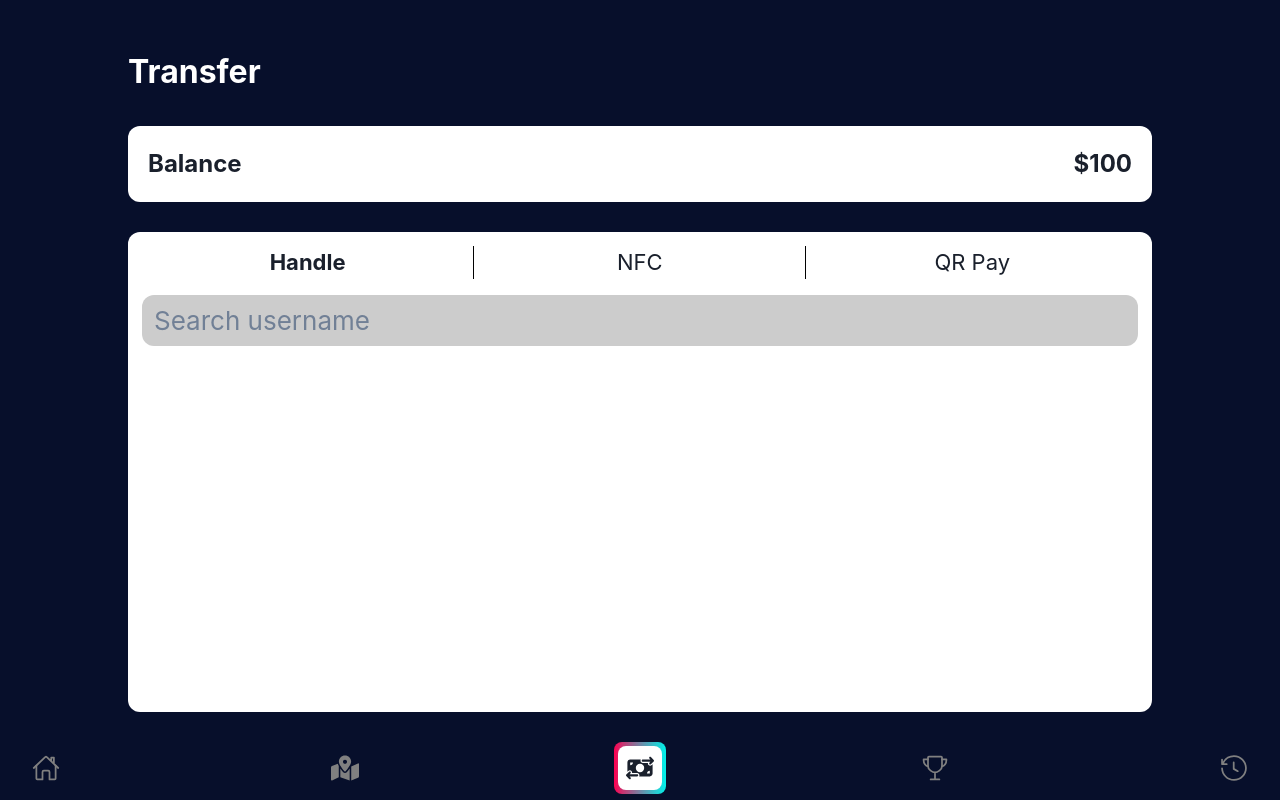
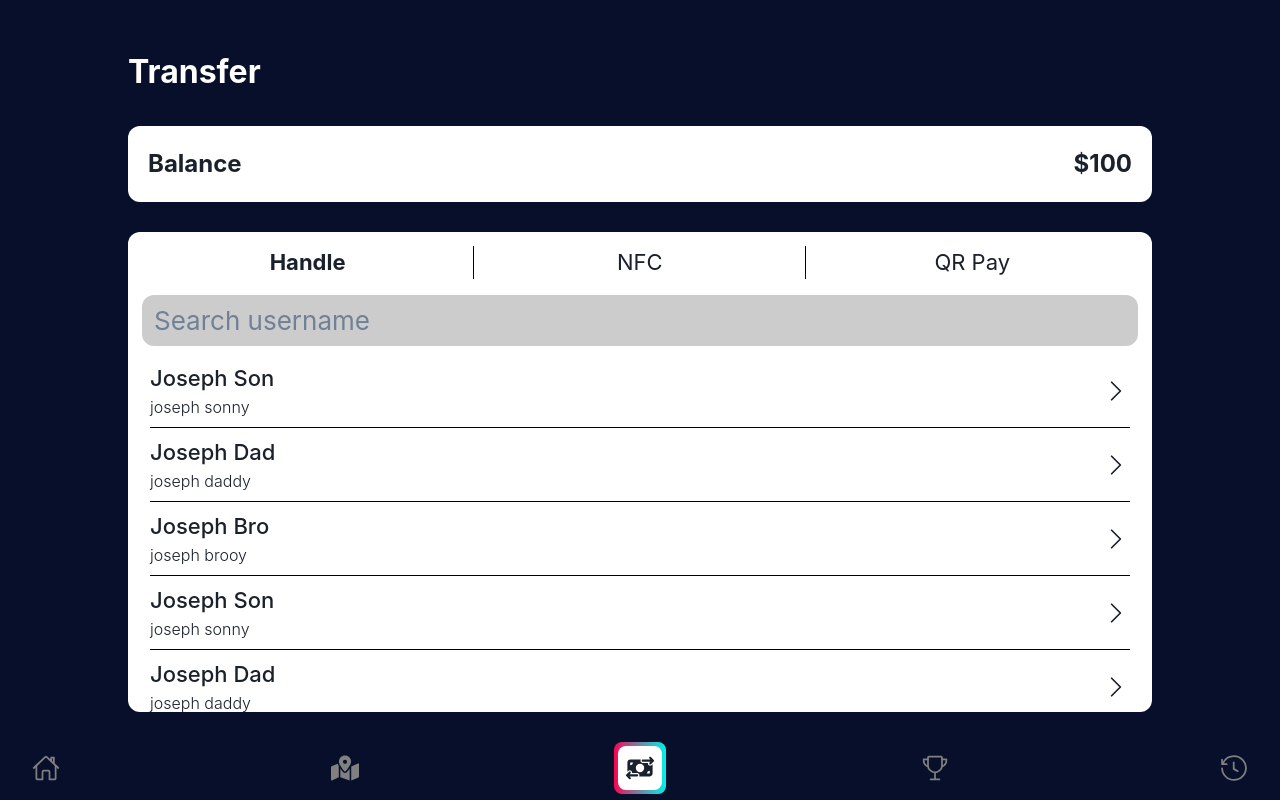
Before and after one commit to Project-Hackathons/tiktok-techjam, a Next.js app in the folder frontend/: page /pay in a window 1280 px wide. Built offline with nearby package versions, Linux system fonts and the light colour scheme.

Commit message:
add scrollable user list

```diff
--- a/frontend/src/pages/pay.tsx
+++ b/frontend/src/pages/pay.tsx
@@ -4,6 +4,8 @@ import styles from "@/styles/Pay.module.css";
 import { useState } from "react";
 import { useRouter } from "next/router";
 import { Flex } from "@chakra-ui/react";
+
+import { HiOutlineChevronRight } from "react-icons/hi2";
 
 const inter = Inter({ subsets: ["latin"] });
 
@@ -57,6 +59,34 @@ export default function Home() {
               onChange={(e) => setSearch(e.target.value)}
               placeholder="Search username"
             />
+            <div className={styles.usersContainer}>
+              {[
+                { name: "Joseph Son", username: "joseph sonny" },
+                { name: "Joseph Dad", username: "joseph daddy" },
+                { name: "Joseph Bro", username: "joseph brooy" },
+                { name: "Joseph Son", username: "joseph sonny" },
+                { name: "Joseph Dad", username: "joseph daddy" },
+                { name: "Joseph Bro", username: "joseph brooy" },
+                { name: "Joseph Son", username: "joseph sonny" },
+                { name: "Joseph Dad", username: "joseph daddy" },
+                { name: "Joseph Bro", username: "joseph brooy" },
+                { name: "Joseph Son", username: "joseph sonny" },
+                { name: "Joseph Dad", username: "joseph daddy" },
+                { name: "Joseph Bro", username: "joseph brooy" },
+              ].map((type) => (
+                <div
+                  key={type.username}
+                  className={styles.user}
+                  onClick={() => {}}
+                >
+                  <div className={styles.userDetails}>
+                    <div className={styles.name}>{type.name}</div>
+                    <div className={styles.username}>{type.username}</div>
+                  </div>
+                  <HiOutlineChevronRight size={28} />
+                </div>
+              ))}
+            </div>
           </div>
         );
       case 1:
--- a/frontend/src/styles/Pay.module.css
+++ b/frontend/src/styles/Pay.module.css
@@ -87,6 +87,41 @@
   outline: none;
 }
 
+.usersContainer {
+  display: flex;
+  flex-direction: column;
+  padding: 8px;
+  height: 420px;
+  overflow: scroll;
+}
+
+.user {
+  padding: 8px 0px;
+  display: flex;
+  flex-direction: row;
+  align-items: center;
+  justify-content: space-between;
+}
+
+.user:not(:last-child) {
+  border-bottom: 1px solid var(--color-black);
+}
+
+.userDetails {
+  display: flex;
+  flex-direction: column;
+}
+
+.name {
+  font-size: 22px;
+  font-weight: 500;
+}
+
+.username {
+  font-size: 16px;
+  font-weight: 300;
+}
+
 /* .formItemContainer {
   display: flex;
   flex-direction: row;
```
